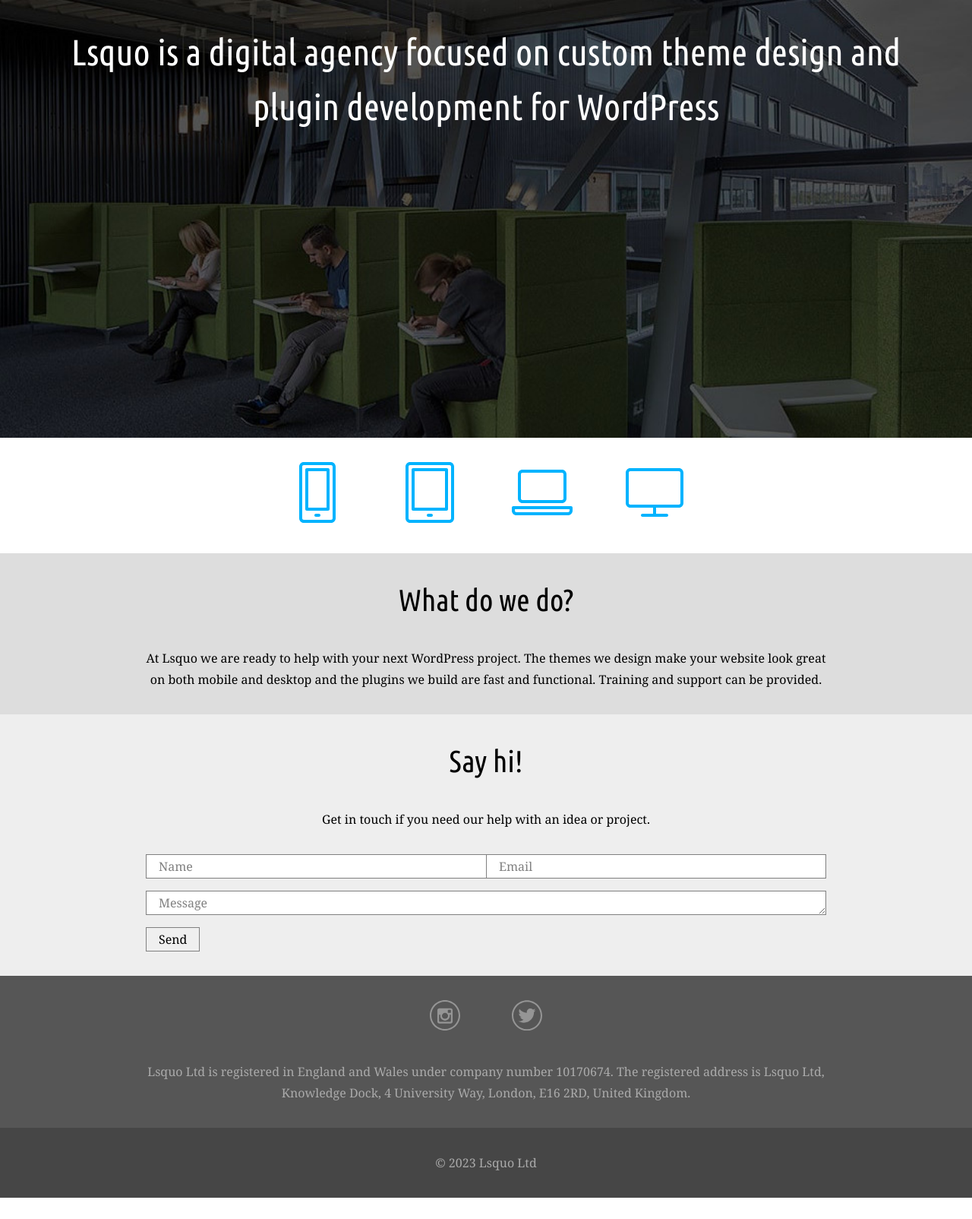
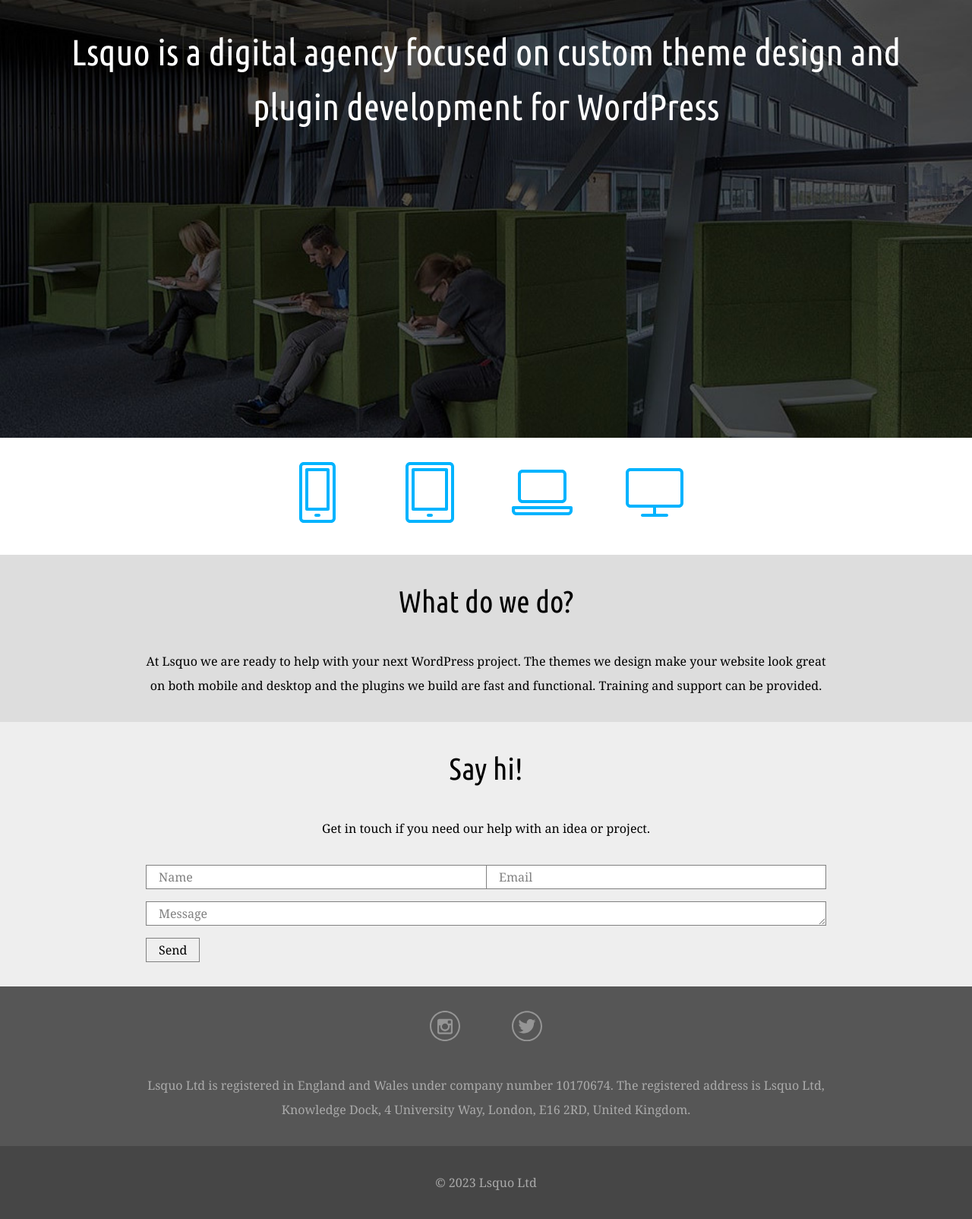
Before and after one commit to lsquo/lsquo.github.io, a Jekyll site: the page built from index.html, in a window 1280 px wide. Shown: the whole page at 76% size. Built offline with Jekyll 4.4.1, drawn with Linux system fonts in a browser that asks for light colours; before the commit the page ends 1576 px from its top, so only the background shows below that.

Commit message:
Fix line-height

```diff
--- a/_sass/_main.scss
+++ b/_sass/_main.scss
@@ -3,7 +3,7 @@
 }
 body {
   font-family: 'Noto Serif', serif;
-  line-height: 1.75;
+  line-height: 2;
 }
 header {
   background-image: url("/assets/images/knowledge-dock.jpg");
```
